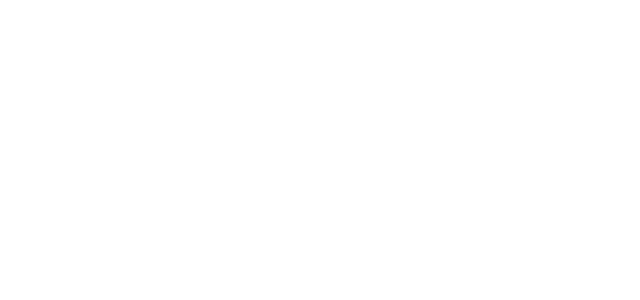
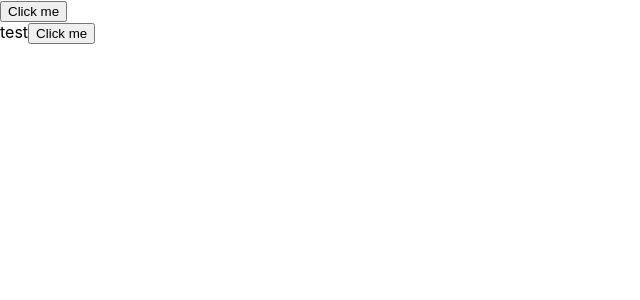
Before and after one commit to B-savaliya/first-project, a React (Create React App) app: page /parent in a window 1280 px wide. Shown: the top 300 px of the page, without its empty margins (0-640 px from the left). Built offline with nearby package versions, Linux system fonts and the light colour scheme.

Commit message:
add: usestate

```diff
--- a/src/App.js
+++ b/src/App.js
@@ -18,7 +18,7 @@
 
 function App() {
   const parentData = blogData;
-  const test = false;
+  let test = false;
 
   const routeData = [
     {
--- a/src/common/components/button/index.js
+++ b/src/common/components/button/index.js
@@ -6,6 +6,7 @@
     <button
       // style={{ backgroundColor: props.color || "cyan" }}
       className={props.class}
+      onClick={props.onClick}
     >
       {props.title || "Click me"}
     </button>
--- a/src/components/home/index.js
+++ b/src/components/home/index.js
@@ -1,19 +1,38 @@
-import React from "react";
+import React, { useState } from "react";
 import Button from "../../common/components/button";
 import { Link, Outlet, useNavigate } from "react-router-dom";
 
 function Home() {
   const navigate = useNavigate();
+  const [count, setCount] = useState(0);
+  const [recipes, setRecipes] = useState([]);
+  const getRecipes = () => {
+    fetch("https://dummyjson.com/recipes")
+      .then((res) => {
+        return res.json();
+      })
+      .then((res) => {
+        setRecipes(res.recipes);
+      });
+  };
   return (
     <div>
-      This is home page
+      <h1>This is home page, the count is: {count}</h1>
+      <br />
       {/* <Link to={"/blog"}> */}
       <Button color={"red"} title={"red button"} class={"redButton"} />
-      <Button class={"pinkButton"} />
-      <Button color={"pink"} title={"pink button"} />
+      <Button class={"pinkButton"} onClick={() => setCount(count + 1)} />
+      <Button color={"pink"} title={"pink button"} onClick={getRecipes} />
       <button onClick={() => navigate("/blog")}>click</button>
       <button onClick={() => navigate("/")}>go to home</button>
       {/* </Link> */}
+      {console.log("********", recipes)}
+      {recipes.map((el) => (
+        <div>
+          <h1>{el.name}</h1>
+          <img src={el.image} alt={el.name} />
+        </div>
+      ))}
       <Outlet />
     </div>
   );
--- a/src/components/parent/children/index.js
+++ b/src/components/parent/children/index.js
@@ -1,10 +1,17 @@
 import React from "react";
+import Button from "../../../common/components/button";
 
 function Child(props) {
   const childData = "child string";
-//   console.log("child_props******", props);
-  props.callBackFn(childData)
-  return <div></div>;
+  //   console.log("child_props******", props);
+  // props.callBackFn(childData);
+  // props.setCategory({ name: childData });
+
+  return (
+    <div>
+      <Button onClick={() => props.setCategory({ name: childData })} />
+    </div>
+  );
 }
 
 export default Child;
--- a/src/components/parent/index.js
+++ b/src/components/parent/index.js
@@ -1,9 +1,17 @@
-import React from "react";
+import React, { useState } from "react";
 import Child from "./children";
+import Button from "../../common/components/button";
+
+// useState
+// useEffect
+// useContext
 
 function Parent(props) {
   const parentData = "this is parent string";
-//   console.log("parent_props******", props);
+  const [category, setCategory] = useState({ name: "test" });
+  //   console.log("parent_props******", props);
+
+  console.log("category********", category);
 
   const callBackFn = (params) => {
     console.log("params*******", params);
@@ -11,9 +19,20 @@
 
   return (
     <div>
-      <Child parentData={parentData} callBackFn={callBackFn} />
+      <Child
+        parentData={parentData}
+        callBackFn={callBackFn}
+        setCategory={setCategory}
+      />
+      {category.name}
+      <Button onClick={() => setCategory({ name: "john" })} />
     </div>
   );
 }
 
 export default Parent;
+
+
+// mounting
+// updating
+// unmounting
```
